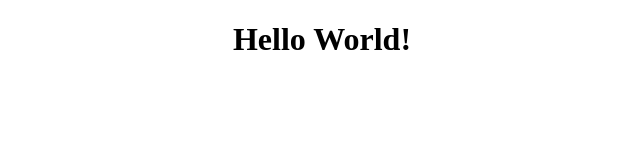
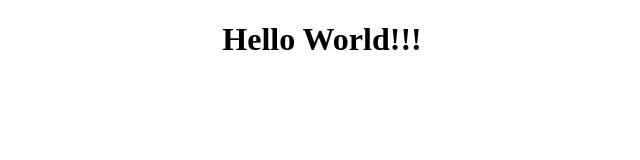
Before and after one commit to FCCColumbus/cbus-web, a React (Create React App) app: page / in a window 1280 px wide. Shown: the top 160 px of the page, without its empty margins (318-958 px from the left). Built offline with nearby package versions, Linux system fonts and the light colour scheme.

Commit message:
testing eslint

```diff
--- a/src/App.js
+++ b/src/App.js
@@ -3,7 +3,7 @@ import "./App.css";
 function App() {
   return (
     <div className="App">
-      <h1>Hello World! </h1>
+      <h1>Hello World!!!</h1>
     </div>
   );
 }
```
